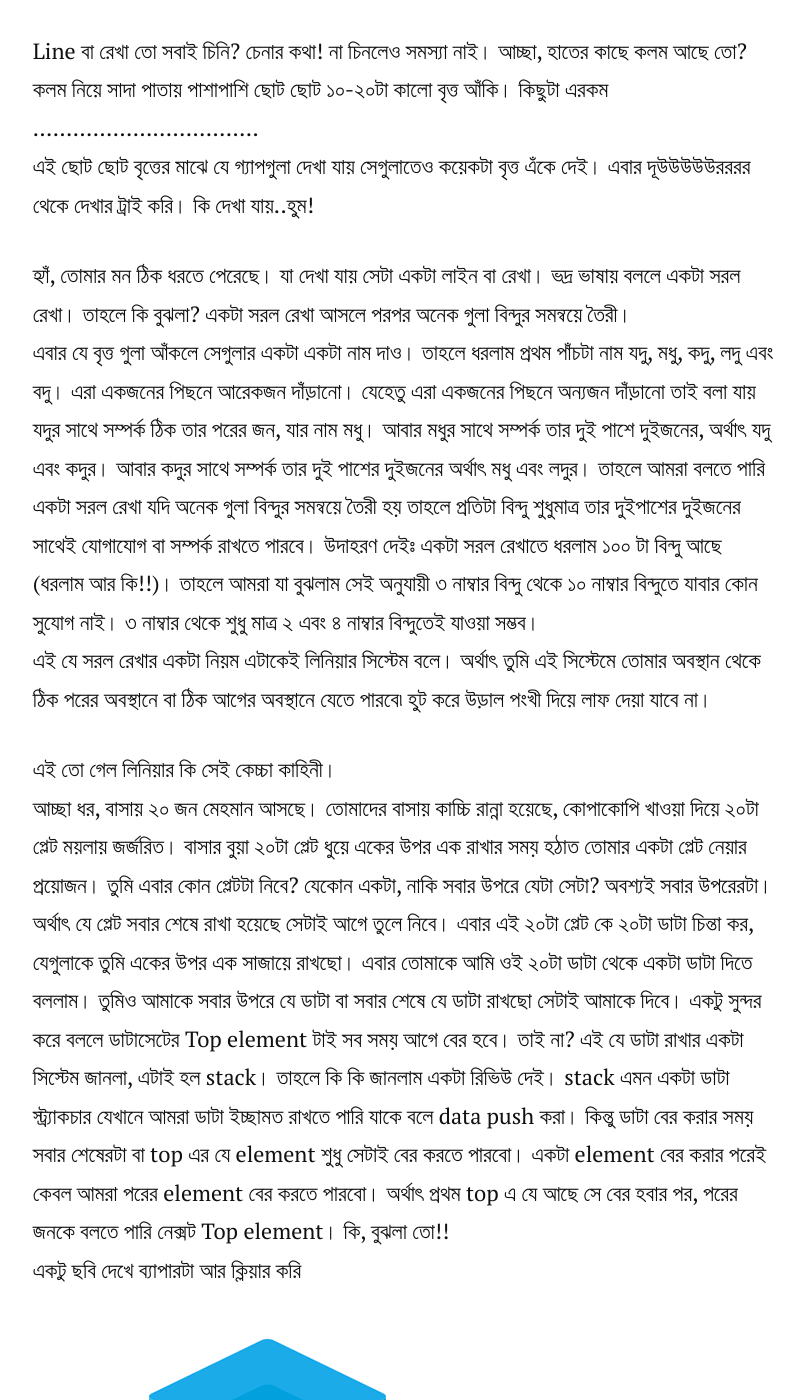
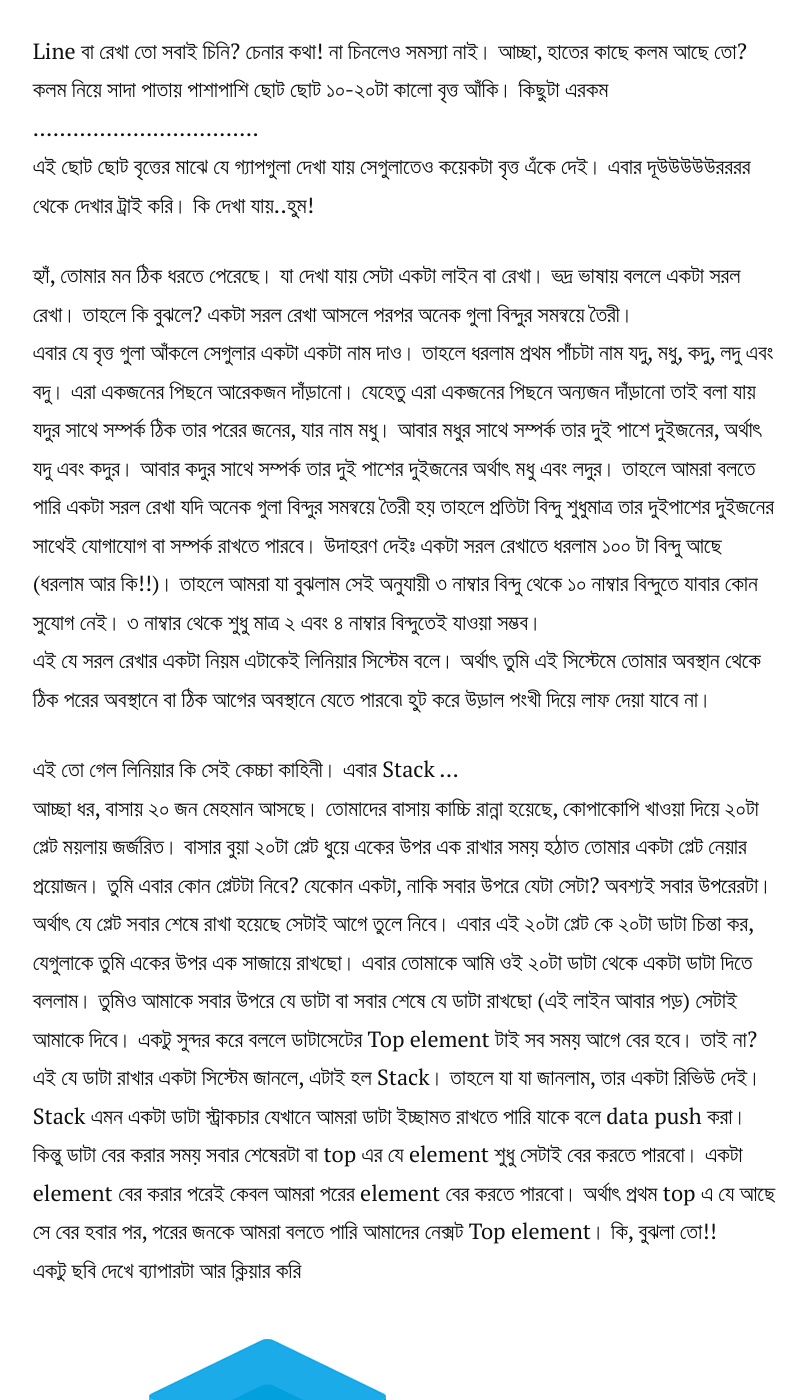
Before and after one commit to farhapartex/farhapartex.github.io, a Jekyll site: the page built from _posts/2019-07-03-stack-এবং-প্লেটের-বাক্সের-গল্প.md, in a window 1280 px wide and 1400 px high, scrolled down 931 px. Shown: the whole window, without its empty margins (236-1043 px from the left). Built offline with Jekyll 4.4.1, drawn with Linux system fonts in a browser that asks for light colours; nearby versions of some CDN libraries; comment, search, counter and statistics services are not loaded; some of the changed text lies outside the part shown.

Commit message:
Update from Forestry.io farhapartex@gmail.com updated _posts/2019-07-03-stack-এবং-প্লেটের-বাক্সের-গল্প.md

````diff
--- a/_posts/2019-07-03-stack-এবং-প্লেটের-বাক্সের-গল্প.md
+++ b/_posts/2019-07-03-stack-এবং-প্লেটের-বাক্সের-গল্প.md
@@ -11,12 +11,12 @@
 Line বা রেখা তো সবাই চিনি? চেনার কথা! না চিনলেও সমস্যা নাই। আচ্ছা, হাতের কাছে কলম আছে তো? কলম নিয়ে সাদা পাতায় পাশাপাশি ছোট ছোট ১০-২০টা কালো বৃত্ত আঁকি। কিছুটা এরকম ..................................
 এই ছোট ছোট বৃত্তের মাঝে যে গ্যাপগুলা দেখা যায় সেগুলাতেও কয়েকটা বৃত্ত এঁকে দেই। এবার দূউউউউউরররর থেকে দেখার ট্রাই করি। কি দেখা যায়..হুম!
 
-হ্যাঁ, তোমার মন ঠিক ধরতে পেরেছে। যা দেখা যায় সেটা একটা লাইন বা রেখা। ভদ্র ভাষায় বললে একটা সরল রেখা। তাহলে কি বুঝলা? একটা সরল রেখা আসলে পরপর অনেক গুলা বিন্দুর সমন্বয়ে তৈরী।
-এবার যে বৃত্ত গুলা আঁকলে সেগুলার একটা একটা নাম দাও। তাহলে ধরলাম প্রথম পাঁচটা নাম যদু, মধু, কদু, লদু এবং বদু। এরা একজনের পিছনে আরেকজন দাঁড়ানো। যেহেতু এরা একজনের পিছনে অন্যজন দাঁড়ানো তাই বলা যায় যদুর সাথে সম্পর্ক ঠিক তার পরের জন, যার নাম মধু। আবার মধুর সাথে সম্পর্ক তার দুই পাশে দুইজনের, অর্থাৎ যদু এবং কদুর। আবার কদুর সাথে সম্পর্ক তার দুই পাশের দুইজনের অর্থাৎ মধু এবং লদুর। তাহলে আমরা বলতে পারি একটা সরল রেখা যদি অনেক গুলা বিন্দুর সমন্বয়ে তৈরী হয় তাহলে প্রতিটা বিন্দু শুধুমাত্র তার দুইপাশের দুইজনের সাথেই যোগাযোগ বা সম্পর্ক রাখতে পারবে। উদাহরণ দেইঃ একটা সরল রেখাতে ধরলাম ১০০ টা বিন্দু আছে (ধরলাম আর কি!!)। তাহলে আমরা যা বুঝলাম সেই অনুযায়ী ৩ নাম্বার বিন্দু থেকে ১০ নাম্বার বিন্দুতে যাবার কোন সুযোগ নাই। ৩ নাম্বার থেকে শুধু মাত্র ২ এবং ৪ নাম্বার বিন্দুতেই যাওয়া সম্ভব।
+হ্যাঁ, তোমার মন ঠিক ধরতে পেরেছে। যা দেখা যায় সেটা একটা লাইন বা রেখা। ভদ্র ভাষায় বললে একটা সরল রেখা। তাহলে কি বুঝলে? একটা সরল রেখা আসলে পরপর অনেক গুলা বিন্দুর সমন্বয়ে তৈরী।
+এবার যে বৃত্ত গুলা আঁকলে সেগুলার একটা একটা নাম দাও। তাহলে ধরলাম প্রথম পাঁচটা নাম যদু, মধু, কদু, লদু এবং বদু। এরা একজনের পিছনে আরেকজন দাঁড়ানো। যেহেতু এরা একজনের পিছনে অন্যজন দাঁড়ানো তাই বলা যায় যদুর সাথে সম্পর্ক ঠিক তার পরের জনের, যার নাম মধু। আবার মধুর সাথে সম্পর্ক তার দুই পাশে দুইজনের, অর্থাৎ যদু এবং কদুর। আবার কদুর সাথে সম্পর্ক তার দুই পাশের দুইজনের অর্থাৎ মধু এবং লদুর। তাহলে আমরা বলতে পারি একটা সরল রেখা যদি অনেক গুলা বিন্দুর সমন্বয়ে তৈরী হয় তাহলে প্রতিটা বিন্দু শুধুমাত্র তার দুইপাশের দুইজনের সাথেই যোগাযোগ বা সম্পর্ক রাখতে পারবে। উদাহরণ দেইঃ একটা সরল রেখাতে ধরলাম ১০০ টা বিন্দু আছে (ধরলাম আর কি!!)। তাহলে আমরা যা বুঝলাম সেই অনুযায়ী ৩ নাম্বার বিন্দু থেকে ১০ নাম্বার বিন্দুতে যাবার কোন সুযোগ নেই। ৩ নাম্বার থেকে শুধু মাত্র ২ এবং ৪ নাম্বার বিন্দুতেই যাওয়া সম্ভব।
 এই যে সরল রেখার একটা নিয়ম এটাকেই লিনিয়ার সিস্টেম বলে। অর্থাৎ তুমি এই সিস্টেমে তোমার অবস্থান থেকে ঠিক পরের অবস্থানে বা ঠিক আগের অবস্থানে যেতে পারবে৷ হুট করে উড়াল পংখী দিয়ে লাফ দেয়া যাবে না।
 
-এই তো গেল লিনিয়ার কি সেই কেচ্চা কাহিনী।
-আচ্ছা ধর, বাসায় ২০ জন মেহমান আসছে। তোমাদের বাসায় কাচ্চি রান্না হয়েছে, কোপাকোপি খাওয়া দিয়ে ২০টা প্লেট ময়লায় জর্জরিত। বাসার বুয়া ২০টা প্লেট ধুয়ে একের উপর এক রাখার সময় হঠাত তোমার একটা প্লেট নেয়ার প্রয়োজন। তুমি এবার কোন প্লেটটা নিবে? যেকোন একটা, নাকি সবার উপরে যেটা সেটা? অবশ্যই সবার উপরেরটা। অর্থাৎ যে প্লেট সবার শেষে রাখা হয়েছে সেটাই আগে তুলে নিবে। এবার এই ২০টা প্লেট কে ২০টা ডাটা চিন্তা কর, যেগুলাকে তুমি একের উপর এক সাজায়ে রাখছো। এবার তোমাকে আমি ওই ২০টা ডাটা থেকে একটা ডাটা দিতে বললাম। তুমিও আমাকে সবার উপরে যে ডাটা বা সবার শেষে যে ডাটা রাখছো সেটাই আমাকে দিবে। একটু সুন্দর করে বললে ডাটাসেটের Top element টাই সব সময় আগে বের হবে। তাই না? এই যে ডাটা রাখার একটা সিস্টেম জানলা, এটাই হল stack। তাহলে কি কি জানলাম একটা রিভিউ দেই। stack এমন একটা ডাটা স্ট্র্যাকচার যেখানে আমরা ডাটা ইচ্ছামত রাখতে পারি যাকে বলে data push করা। কিন্তু ডাটা বের করার সময় সবার শেষেরটা বা top এর যে element শুধু সেটাই বের করতে পারবো। একটা element বের করার পরেই কেবল আমরা পরের element বের করতে পারবো। অর্থাৎ প্রথম top এ যে আছে সে বের হবার পর, পরের জনকে বলতে পারি নেক্সট Top element। কি, বুঝলা তো!!
+এই তো গেল লিনিয়ার কি সেই কেচ্চা কাহিনী। এবার Stack ...
+আচ্ছা ধর, বাসায় ২০ জন মেহমান আসছে। তোমাদের বাসায় কাচ্চি রান্না হয়েছে, কোপাকোপি খাওয়া দিয়ে ২০টা প্লেট ময়লায় জর্জরিত। বাসার বুয়া ২০টা প্লেট ধুয়ে একের উপর এক রাখার সময় হঠাত তোমার একটা প্লেট নেয়ার প্রয়োজন। তুমি এবার কোন প্লেটটা নিবে? যেকোন একটা, নাকি সবার উপরে যেটা সেটা? অবশ্যই সবার উপরেরটা। অর্থাৎ যে প্লেট সবার শেষে রাখা হয়েছে সেটাই আগে তুলে নিবে। এবার এই ২০টা প্লেট কে ২০টা ডাটা চিন্তা কর, যেগুলাকে তুমি একের উপর এক সাজায়ে রাখছো। এবার তোমাকে আমি ওই ২০টা ডাটা থেকে একটা ডাটা দিতে বললাম। তুমিও আমাকে সবার উপরে যে ডাটা বা সবার শেষে যে ডাটা রাখছো (এই লাইন আবার পড়) সেটাই আমাকে দিবে। একটু সুন্দর করে বললে ডাটাসেটের Top element টাই সব সময় আগে বের হবে। তাই না? এই যে ডাটা রাখার একটা সিস্টেম জানলে, এটাই হল Stack। তাহলে যা যা জানলাম, তার একটা রিভিউ দেই। Stack এমন একটা ডাটা স্ট্রাকচার যেখানে আমরা ডাটা ইচ্ছামত রাখতে পারি যাকে বলে data push করা। কিন্তু ডাটা বের করার সময় সবার শেষেরটা বা top এর যে element শুধু সেটাই বের করতে পারবো। একটা element বের করার পরেই কেবল আমরা পরের element বের করতে পারবো। অর্থাৎ প্রথম top এ যে আছে সে বের হবার পর, পরের জনকে আমরা বলতে পারি আমাদের নেক্সট Top element। কি, বুঝলা তো!!
 একটু ছবি দেখে ব্যাপারটা আর ক্লিয়ার করি
 
 ![](/uploads/stack.png)
@@ -37,14 +37,14 @@
  	return stackBox
 ```
 
-আচ্ছা বাক্স তো বানায়ে ফেললাম। এবার কম্পিউটারকে শিখাই যে বাক্সটা খালি কি না সেটা কিভাবে চেক করবে
+আচ্ছা বাক্স তো বানায়ে ফেললাম। এবার কম্পিউটারকে শিখাই যে, বাক্সটা খালি কি না সেটা কিভাবে চেক করবে
 
 ``` python
 def is_empty(stack_box):
 	return len(stack_box) == 0
 ```
 
-এবার আমাদের stack বাক্সে কিভাবে data push করবে সেটা শিখাই
+এবার আমাদের stack বাক্সে কিভাবে প্লেট বা data push করবে সেটা শিখাই
 
 ``` python
 def push_plate(stack_box, plate):
@@ -125,8 +125,8 @@
 
 এই stack দিয়ে করেটা কি? কোটি টাকার প্রশ্ন ।
 
-* Prefix, Postfix বা Infix notation এর এক্সপ্রেশন থেকে মান বের করার জন্য এই দারুণ ডাটা স্ট্র্যাকচার ব্যবহার করা হয়।
-* প্রোগ্রামিং দুনিয়ায় ব্যাক-ট্র্যাকিং খুব দারুণ একটা জিনিস। যারা এটা নিয়ে কাজ করেছে তারা জানে এটা কতটা চ্যালেঞ্জিং আর কতটা মজার। এই ব্যাক-ট্র্যাকিং এ stack ডাটা স্ট্র্যাকচার ব্যবহার করা হয়।
+* Prefix, Postfix বা Infix notation এর এক্সপ্রেশন থেকে মান বের করার জন্য এই দারুণ ডাটা স্ট্রাকচার ব্যবহার করা হয়।
+* প্রোগ্রামিং দুনিয়ায় ব্যাক-ট্র্যাকিং খুব দারুণ একটা জিনিস। যারা এটা নিয়ে কাজ করেছে তারা জানে এটা কতটা চ্যালেঞ্জিং আর কতটা মজার। এই ব্যাক-ট্র্যাকিং এ stack ডাটা স্ট্রাকচার ব্যবহার করা হয়।
 * DFS (Depth First Search) গ্রাফ এলগোরিদমে এই stack কে ব্যবহার করা হয়।
 * অনেক প্রোগ্রামিং প্রবলেম থাকেই stack নির্ভর। অর্থাৎ stack দিয়েই ওই প্রবলেম সলভ করতে হয়।
 
````
Also changed, not shown: other parts of _posts/2019-07-03-stack-এবং-প্লেটের-বাক্সের-গল্প.md (+2 -2 lines).
